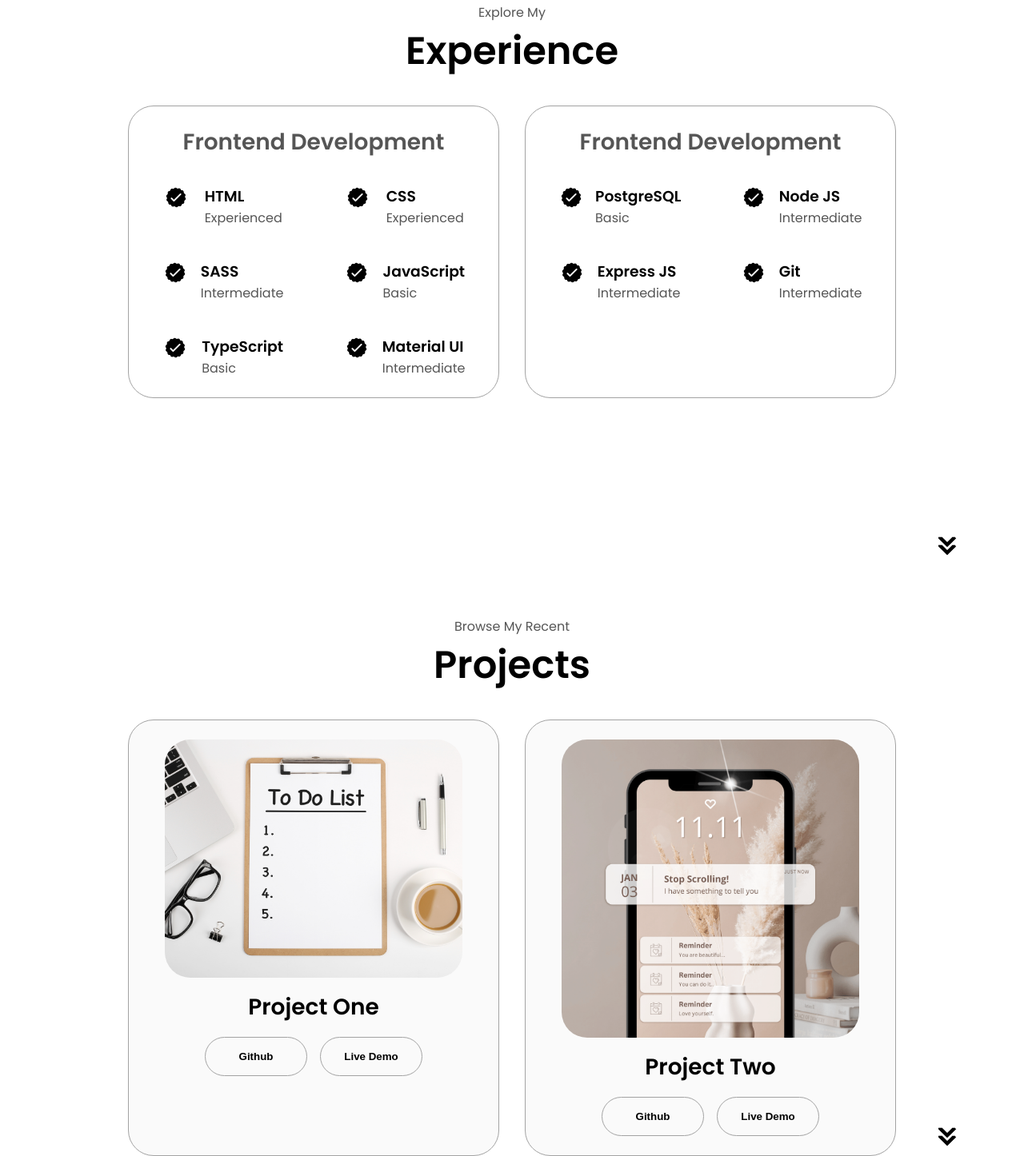
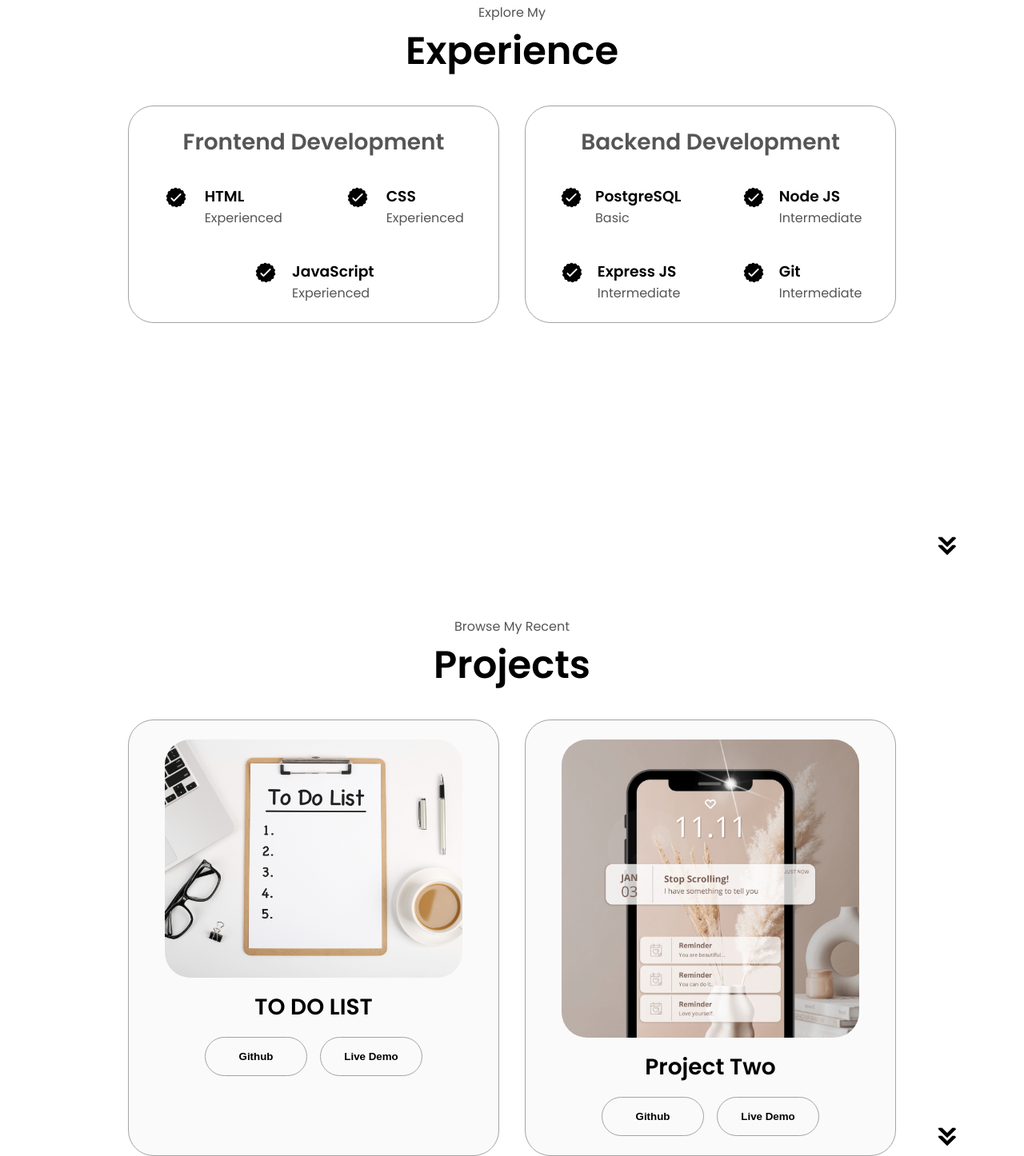
Before and after one commit to Dhruv-1418/PORTFOLIO, a plain HTML site: page DV/index.html in a window 1280 px wide. Shown: the part 1693-3139 px from the top of the page at 80% size. Drawn offline with Linux system fonts and the light colour scheme.

Commit message:
portfolio

```diff
--- a/DV/index.html
+++ b/DV/index.html
@@ -147,7 +147,7 @@
                   <p>Experienced</p>
                 </div>
               </article>
-              <article>
+              <!-- <article>
                 <img
                   src="./assets/checkmark.png"
                   alt="Experience icon"
@@ -157,7 +157,7 @@
                   <h3>SASS</h3>
                   <p>Intermediate</p>
                 </div>
-              </article>
+              </article> -->
               <article>
                 <img
                   src="./assets/checkmark.png"
@@ -166,10 +166,10 @@
                 />
                 <div>
                   <h3>JavaScript</h3>
-                  <p>Basic</p>
+                  <p>Experienced</p>
                 </div>
               </article>
-              <article>
+              <!-- <article>
                 <img
                   src="./assets/checkmark.png"
                   alt="Experience icon"
@@ -179,8 +179,8 @@
                   <h3>TypeScript</h3>
                   <p>Basic</p>
                 </div>
-              </article>
-              <article>
+              </article> -->
+              <!-- <article>
                 <img
                   src="./assets/checkmark.png"
                   alt="Experience icon"
@@ -190,11 +190,11 @@
                   <h3>Material UI</h3>
                   <p>Intermediate</p>
                 </div>
-              </article>
+              </article> -->
             </div>
           </div>
           <div class="details-container">
-            <h2 class="experience-sub-title">Frontend Development</h2>
+            <h2 class="experience-sub-title">Backend Development</h2>
             <div class="article-container">
               <article>
                 <img
@@ -264,7 +264,7 @@
                 class="project-img"
               />
             </div>
-            <h2 class="experience-sub-title project-title">Project One</h2>
+            <h2 class="experience-sub-title project-title">TO DO LIST</h2>
             <div class="btn-container">
               <button
                 class="btn btn-color-2 project-btn"
```
